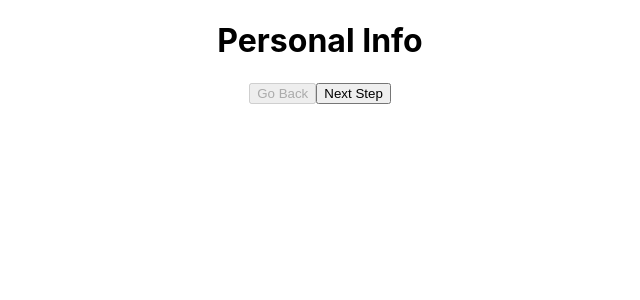
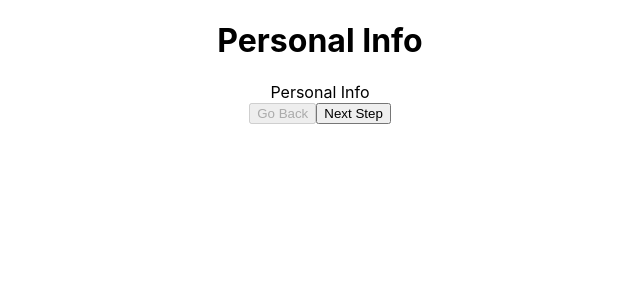
Before and after one commit to juliadavydenko/my-app, a React (Create React App) app: page / in a window 1280 px wide. Shown: the top 300 px of the page, without its empty margins (320-960 px from the left). Built offline with nearby package versions, Linux system fonts and the light colour scheme.

Commit message:
PageDisplay is a functioning returning the correct step which I ut in the body

```diff
--- a/src/components/Form.js
+++ b/src/components/Form.js
@@ -1,6 +1,10 @@
 // creating the component that will store all info, container of all the steps
 
 import React, { useState } from "react";
+import StepOne from "./StepOne";
+import StepTwo from "./StepTwo";
+import StepThree from "./StepThree";
+import StepFour from "./StepFour";
 
 function Form() {
   // determing which step we are in by useState
@@ -15,7 +19,18 @@ function Form() {
     "Finishing Up",
   ];
   // display title depending on which page we are in, I put it inside  Header
-
+  const PageDisplay = () => {
+    // it will track what page we're in and return a comp based on that
+    if (page === 0) {
+      return <StepOne />;
+    } else if (page === 1) {
+      return <StepTwo />;
+    } else if (page === 2) {
+      return <StepThree />;
+    } else {
+      return <StepFour />;
+    }
+  };
   return (
     <div className="form">
       <div className="progressbar"></div>
@@ -23,8 +38,10 @@ function Form() {
       <div className="header">
         <h1>{FormTitles[page]}</h1>
       </div>
-      <div className="body"></div>
+      <div className="body">{PageDisplay()}</div>
       <div className="footer">
+        {/* for the Prev button it's same as Next button, but
+instead of + I put - and disabled when it's on 0(starting page) */}
         <button
           disabled={page == 0}
           onClick={() => {
@@ -49,3 +66,5 @@ function Form() {
 }
 
 export default Form;
+
+// PageDisplay is a functioning returning the correct step which I ut in the body
--- a/src/components/StepFour.js
+++ b/src/components/StepFour.js
@@ -0,0 +1,7 @@
+import React from "react";
+
+function StepFour() {
+  return <div>Finishing Up</div>;
+}
+
+export default StepFour;
--- a/src/components/StepOne.js
+++ b/src/components/StepOne.js
@@ -1,7 +1,7 @@
 import React from "react";
 
 function StepOne() {
-  return <div></div>;
+  return <div>Personal Info</div>;
 }
 
 export default StepOne;
--- a/src/components/StepThree.js
+++ b/src/components/StepThree.js
@@ -0,0 +1,7 @@
+import React from "react";
+
+function StepThree() {
+  return <div>Pick Add-ons</div>;
+}
+
+export default StepThree;
--- a/src/components/StepTwo.js
+++ b/src/components/StepTwo.js
@@ -0,0 +1,7 @@
+import React from "react";
+
+function StepTwo() {
+  return <div>Select Your Plan</div>;
+}
+
+export default StepTwo;
```
